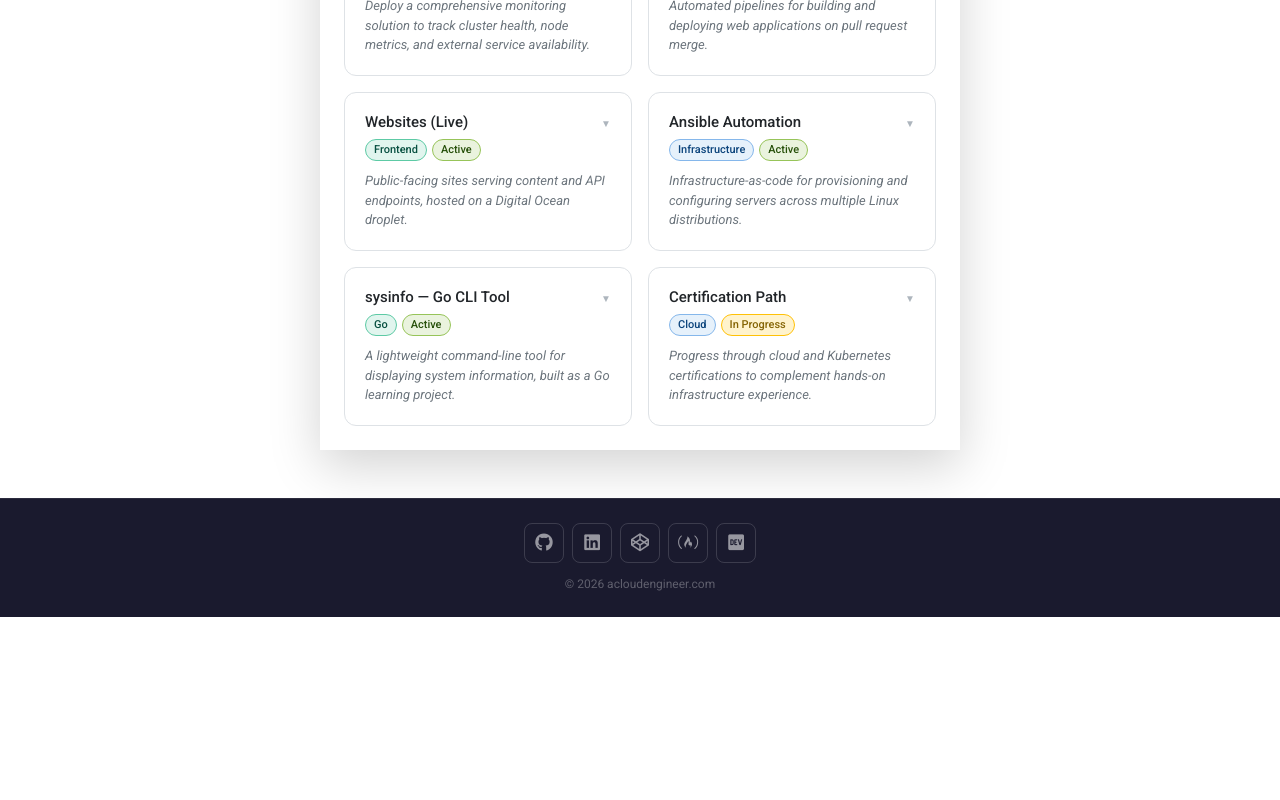
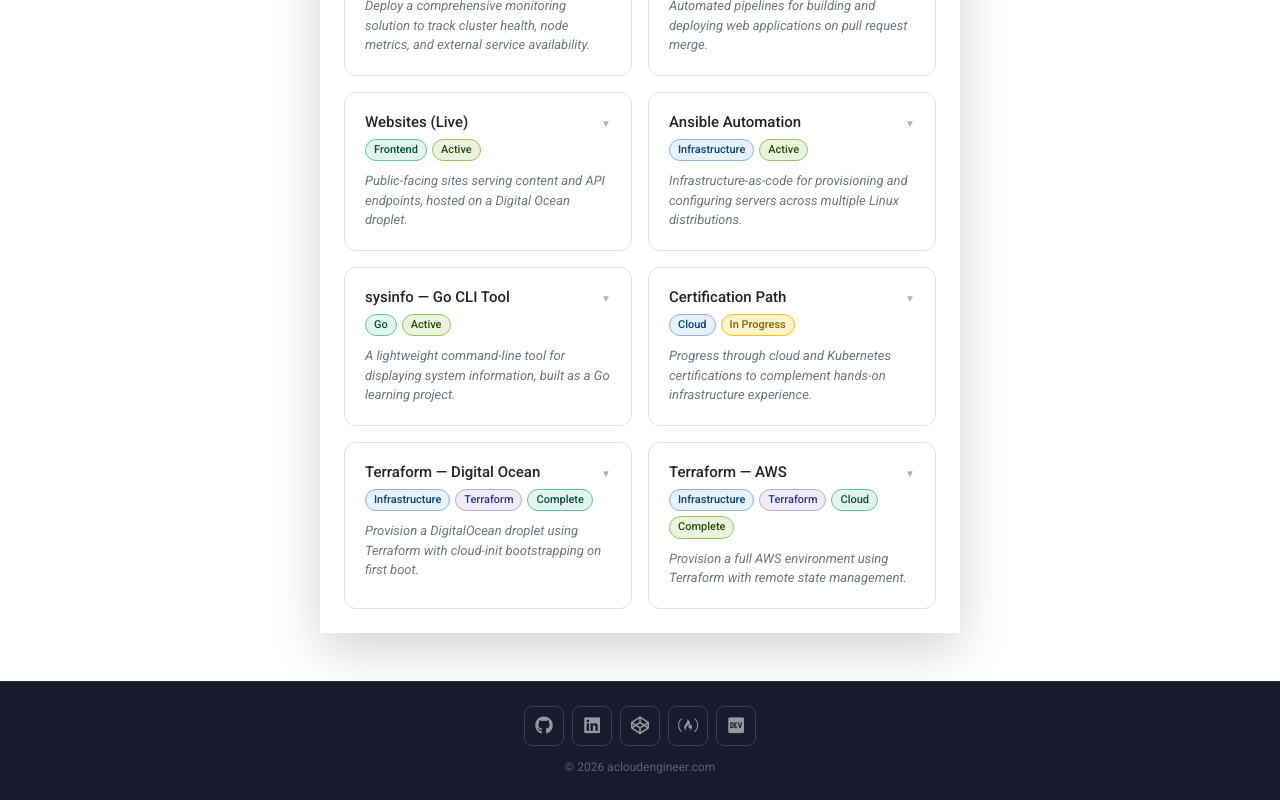
Before and after one commit to zemation/cloud-engineer-react, a React (Create React App) app: page /projects in a window 1280 px wide. Shown: the part 568-1368 px from the top of the page. Before the commit the page ends 1185 px from the top, so only its background shows below. Built offline with nearby package versions, Linux system fonts and the light colour scheme.

Commit message:
Updated project cards

```diff
--- a/src/components/Projects.js
+++ b/src/components/Projects.js
@@ -80,6 +80,30 @@ const CARDS = [
             "AWS Cloud Practitioner — passed May 13, 2026.",
             "AZ-900 (Microsoft Azure Fundamentals) — in progress.",
             "Kubernetes and Cloud Native Associate (KCNA) — in progress.",
+        ],
+    },
+    {
+        title: "Terraform — Digital Ocean",
+        goal: "Provision a DigitalOcean droplet using Terraform with cloud-init bootstrapping on first boot.",
+        tags: [{ label: "Infrastructure", color: "blue" }, { label: "Terraform", color: "purple" }, { label: "Complete", color: "teal" }],
+        bullets: [
+            "Provisions a DigitalOcean droplet using the official Terraform provider.",
+            "cloud-init bootstraps the server on first boot — installs sysinfo CLI tool automatically via GitHub releases.",
+            "Variables-driven — image, size, region, and sysinfo version all configurable via terraform.tfvars.",
+            "SSH key lookup references existing key registered in DigitalOcean account.",
+            "Published to GitHub (zemation/terraform-digital-ocean).",
+        ],
+    },
+    {
+        title: "Terraform — AWS",
+        goal: "Provision a full AWS environment using Terraform with remote state management.",
+        tags: [{ label: "Infrastructure", color: "blue" }, { label: "Terraform", color: "purple" }, { label: "Cloud", color: "teal" }, { label: "Complete", color: "green" }],
+        bullets: [
+            "Provisions a complete AWS environment: VPC, public subnet, internet gateway, route tables, security groups, IAM role, and EC2 instance.",
+            "AMI dynamically looked up — always pulls the latest Ubuntu 24.04 LTS from Canonical.",
+            "Remote state stored in S3 with DynamoDB state locking.",
+            "cloud-init bootstraps the EC2 instance on first boot — installs sysinfo CLI tool automatically.",
+            "Published to GitHub (zemation/terraform-aws).",
         ],
     },
 ];
```
